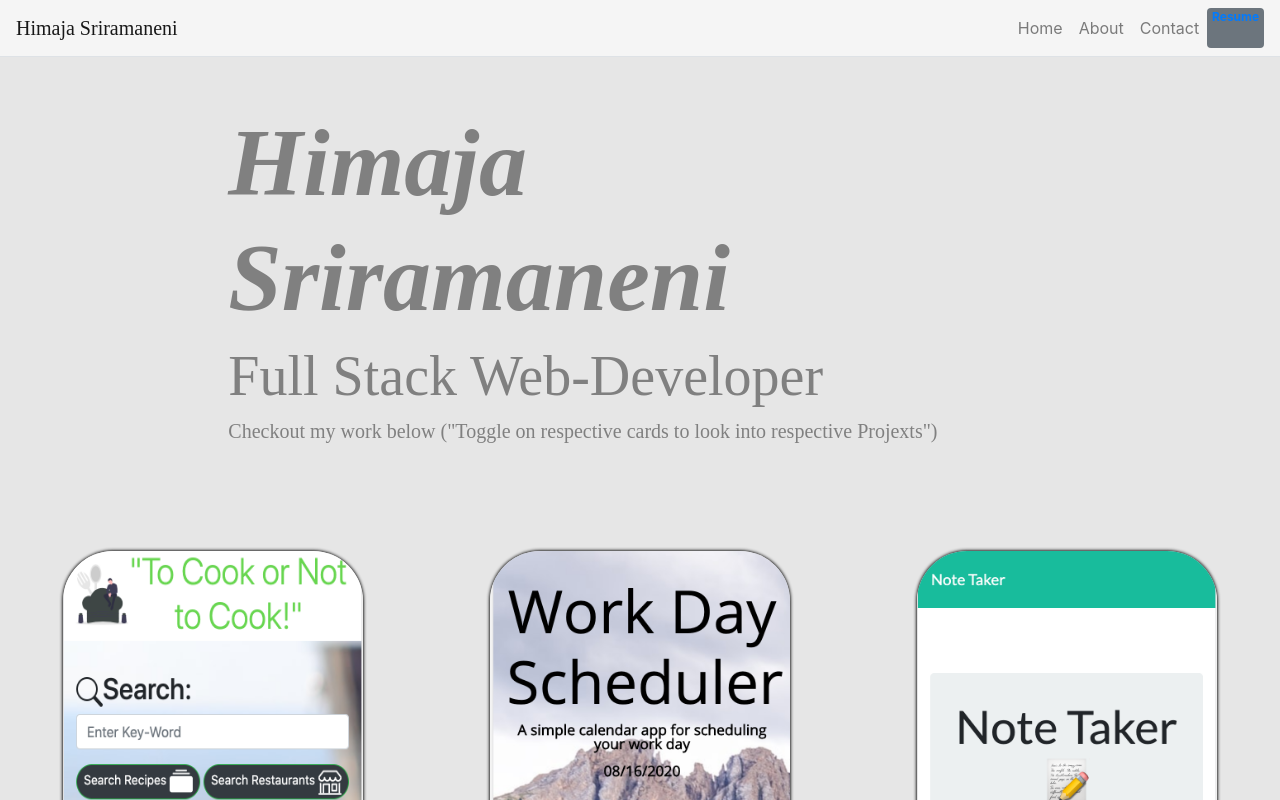
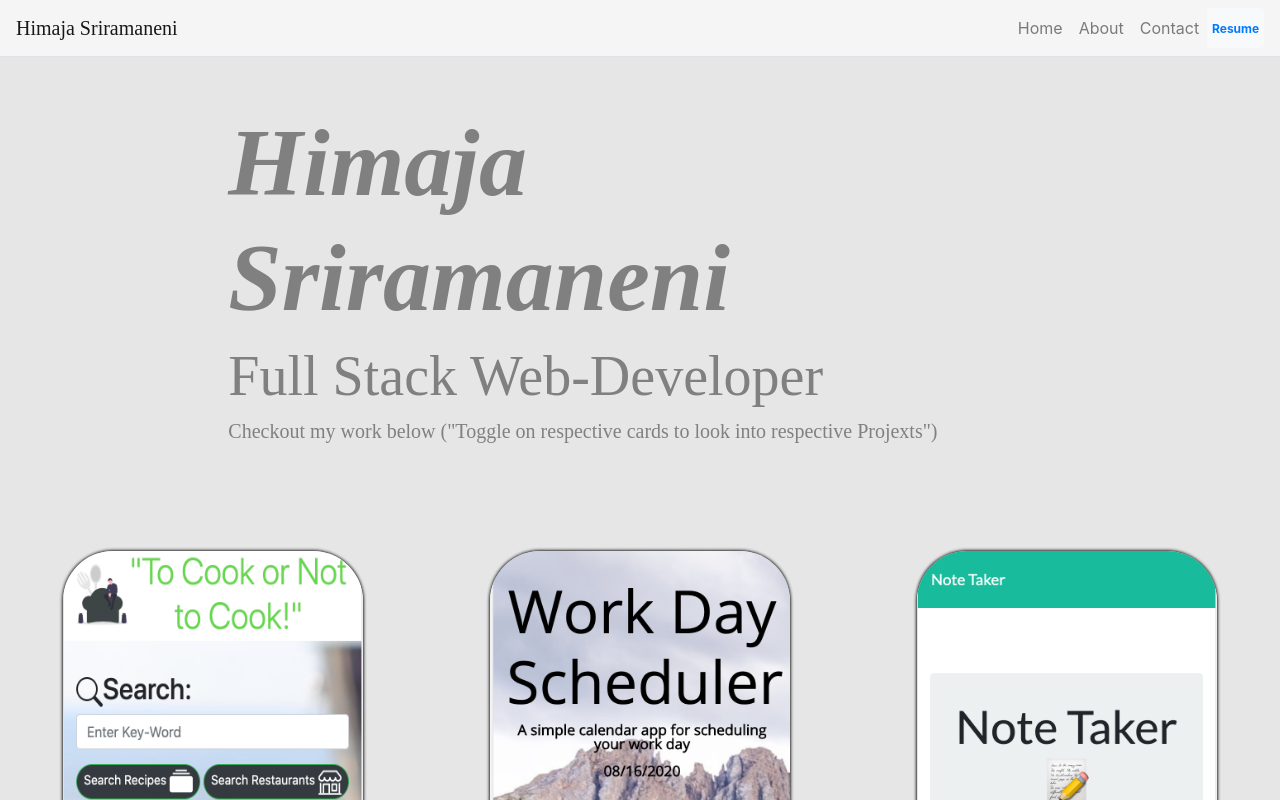
Before and after one commit to himaja830/React-Portfolio, a React (Create React App) app: page / in a window 1280 px wide. Shown: the top 800 px of the page. Built offline with nearby package versions, Linux system fonts and the light colour scheme.

Commit message:
resume badge style

```diff
--- a/src/App.js
+++ b/src/App.js
@@ -49,7 +49,7 @@ class App extends React.Component {
               <Link className="nav-link" to="/">Home</Link>
               <Link className="nav-link" to="/about">About</Link>
               <Link className="nav-link" to="/contact">Contact</Link>
-              <Badge variant="secondary" ><a href="https://docs.google.com/document/d/1k3QMn_XeigwSdIjmDWHl84-_EBCMQ16u96NxXKUCMII/edit?usp=sharing">Resume </a> </Badge>
+              <Badge variant="light" style={{paddingTop:"15px"}}><a href="https://docs.google.com/document/d/1k3QMn_XeigwSdIjmDWHl84-_EBCMQ16u96NxXKUCMII/edit?usp=sharing">Resume </a> </Badge>
 
             </Nav>
 
```
